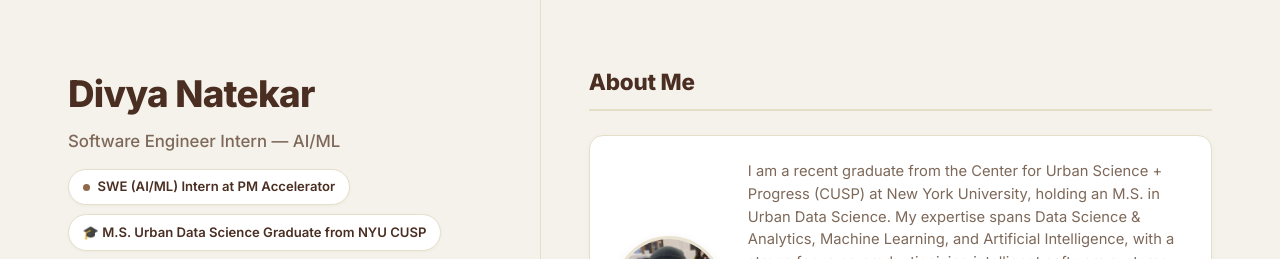
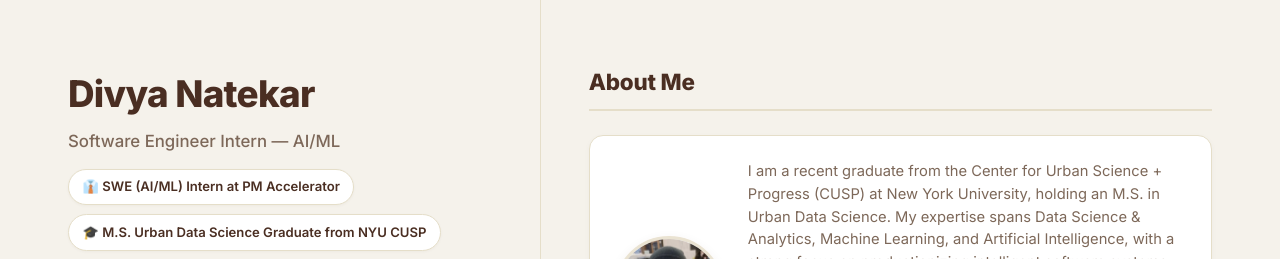
Before and after one commit to divyanatekar08/dev-portfolio, a React (Vite) app: page / in a window 1280 px wide. Shown: the top 259 px of the page. Built offline with nearby package versions, Linux system fonts and the light colour scheme.

Commit message:
style: replace badge dot with emoji

```diff
--- a/src/App.jsx
+++ b/src/App.jsx
@@ -14,8 +14,7 @@ export default function App() {
           {/* Status Badges */}
           <div className="status-badge-list">
             <div className="status-badge">
-              <span className="badge-dot"></span>
-              SWE (AI/ML) Intern at PM Accelerator
+              👔 SWE (AI/ML) Intern at PM Accelerator
             </div>
             <div className="status-badge">
               🎓 M.S. Urban Data Science Graduate from NYU CUSP
```
